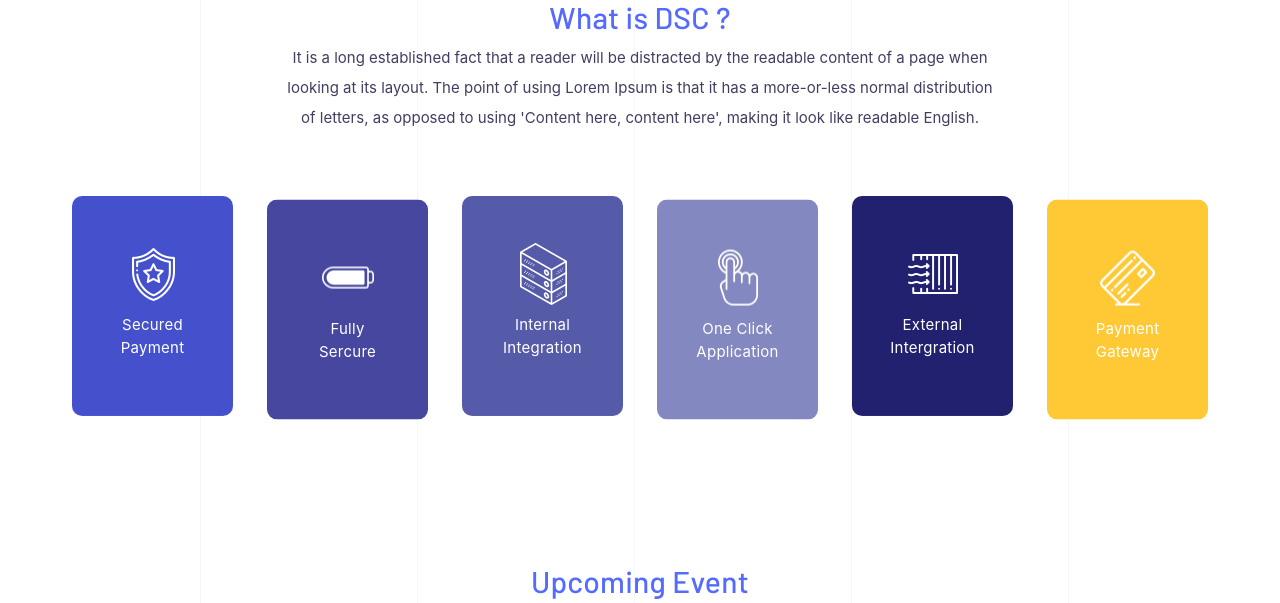
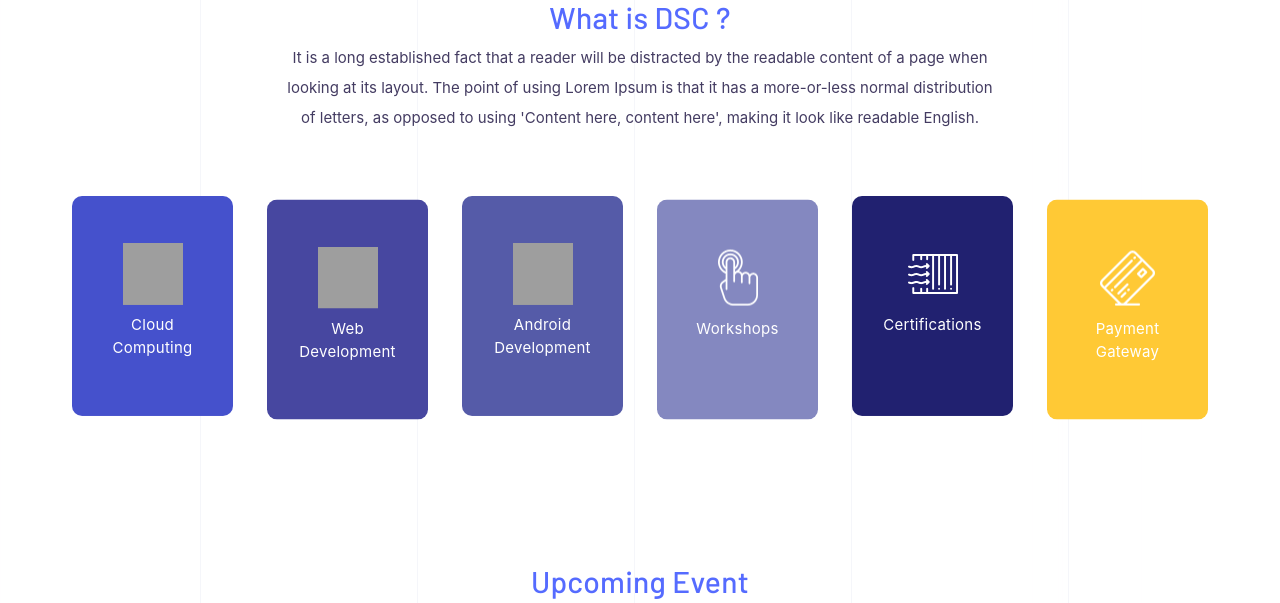
Before and after one commit to nandkk05/dsccgcwebsite, a Node server app: page / in a window 1280 px wide. Shown: the part 1373-1976 px from the top of the page. Run offline with Node 20, Linux system fonts and the light colour scheme; some libraries are stand-ins or nearby versions; grey boxes are pictures that could not be loaded.

Commit message:
Add Email and Some pics

```diff
--- a/controllers/general.js
+++ b/controllers/general.js
@@ -17,7 +17,7 @@ exports.contact_us_post=(req,res)=>{
 sgMail.setApiKey('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');
 const msg = {
   to: 'mohit.gupta30000@gmail.com',
-  from : { email : 'noreply@skilldosti.com' , name: 'no-reply'},
+  from : { email : 'noreply@dsccgc.com' , name: 'no-reply'},
   subject: 'Sending with Twilio SendGrid is Fun',
   text: 'and easy to do anywhere, even with Node.js',
   html: '<strong>and easy to do anywhere, even with Node.js</strong>',
--- a/views/index.ejs
+++ b/views/index.ejs
@@ -269,7 +269,7 @@
 								<div class="contactlists">
 									<span class="wow fadeIn" data-wow-delay="0s"><strong><img src="images/icon12.png" alt="" /></strong><i>CGC LANDRAN<br>Kharar Banur Hwy, Sector 112, Sahibzada Ajit Singh Nagar, Punjab 140307</i></span>
 									<span class="wow fadeIn" data-wow-delay="0.2s"><strong><img src="images/icon13.png" alt="" /></strong><i>Call us <br>0934 343 343</i></span>
-									<span class="wow fadeIn" data-wow-delay="0.4s"><strong><img src="images/icon14.png" alt="" /></strong><i>Email <br><a href="https://grandetest.com/cdn-cgi/l/email-protection" class="__cf_email__" data-cfemail="b1d8dfd7def1c5dedad4df9fd2dedc">[email&#160;protected]</a></i></span>
+									<span class="wow fadeIn" data-wow-delay="0.4s"><strong><img src="images/icon14.png" alt="" /></strong><i>Email <br><a href="mailto:dsc.cgc.coe@gmail.com" class="__cf_email__" data-cfemail="b1d8dfd7def1c5dedad4df9fd2dedc">dsc.cgc.coe@gmail.com</a></i></span>
 									<div class="social wow fadeInUp">
 										<a  target="_blank"  href="https://www.facebook.com/dsccgc" title=""><i class="fa fa-facebook"></i></a>
 										<a  target="_blank"  href="https://www.instagram.com/dsccgc/" title=""><i class="fa fa-instagram"></i></a>
@@ -293,7 +293,7 @@
 			</div>
 			<div class="bottomline">
 				<div class="scrollup"><a href="#scrollup" title="">Scroll Up</a></div>
-				<span> Developed</span>
+				<span> Developed by <a target="_blank" href="https://guptamohit004.github.io">Mohit</a></span>
 			</div>
 		</div>
 	</section>
--- a/views/upcoming-event.ejs
+++ b/views/upcoming-event.ejs
@@ -3,7 +3,7 @@
     hour = minute * 60,
     day = hour * 24;
 
-let countDown = new Date('September 21, 2019 10:00:00').getTime(),
+let countDown = new Date('September 23, 2019 10:00:00').getTime(),
   x = setInterval(function() {
     let now = new Date().getTime(),
         distance = countDown - now;
--- a/views/what-dsc.ejs
+++ b/views/what-dsc.ejs
@@ -10,32 +10,32 @@
                             <div class="row">
                                 <div class="col-lg-2 col-md-4 col-sm-3 col-xs-12 wow fadeIn" data-wow-delay="0.2s">
                                     <div class="tkenf tc1 floating">
-                                        <img src="images/icon6.png" alt="" />
-                                        <span>Secured<br>Payment</span>
+                                        <img height="62px" width="60px" src="https://indianprinterpublisher.com/wp-content/uploads/2019/05/Cloud.jpg" alt="" />
+                                        <span>Cloud<br>Computing</span>
                                     </div>
                                 </div>
                                 <div class="col-lg-2 col-md-4 col-sm-3 col-xs-12 wow fadeIn" data-wow-delay="0.4s">
                                     <div class="tkenf tc2 floating2">
-                                        <img src="images/icon7.png" alt="" />
-                                        <span>Fully<br>Sercure</span>
+                                        <img  height="62px" width="60px" src="https://www.impactbnd.com/hubfs/shutterstock_279336206-1.jpg" alt="" />
+                                        <span>Web<br>Development</span>
                                     </div>
                                 </div>
                                 <div class="col-lg-2 col-md-4 col-sm-3 col-xs-12 wow fadeIn" data-wow-delay="0.6s">
                                     <div class="tkenf tc3 floating">
-                                        <img src="images/icon8.png" alt="" />
-                                        <span>Internal<br>Integration</span>
+                                        <img  height="62px" width="60px" src="http://www.appdevelopment-company.com/blog/wp-content/uploads/2018/03/android-application-development-banner.jpg" alt="" />
+                                        <span>Android<br>Development</span>
                                     </div>
                                 </div>
                                 <div class="col-lg-2 col-md-4 col-sm-3 col-xs-12 wow fadeIn" data-wow-delay="0.8s">
                                     <div class="tkenf tc4 floating2">
                                         <img src="images/icon9.png" alt="" />
-                                        <span>One Click<br>Application</span>
+                                        <span>Workshops<br></span>
                                     </div>
                                 </div>
                                 <div class="col-lg-2 col-md-4 col-sm-3 col-xs-12 wow fadeIn" data-wow-delay="0.10s">
                                     <div class="tkenf tc5 floating">
                                         <img src="images/icon10.png" alt="" />
-                                        <span>External<br>Intergration</span>
+                                        <span>Certifications<br></span>
                                     </div>
                                 </div>
                                 <div class="col-lg-2 col-md-4 col-sm-3 col-xs-12 wow fadeIn" data-wow-delay="0.12s">
```
Also changed, not shown: public/images/resource/Cloud.jpg (added).
